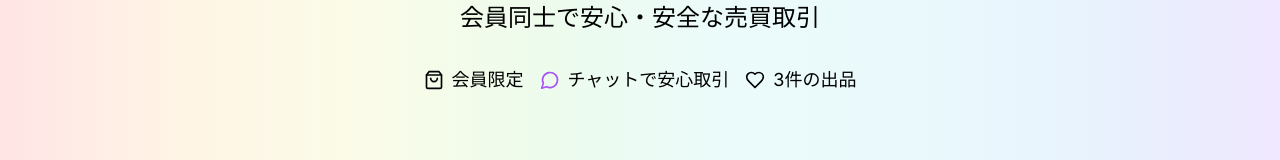
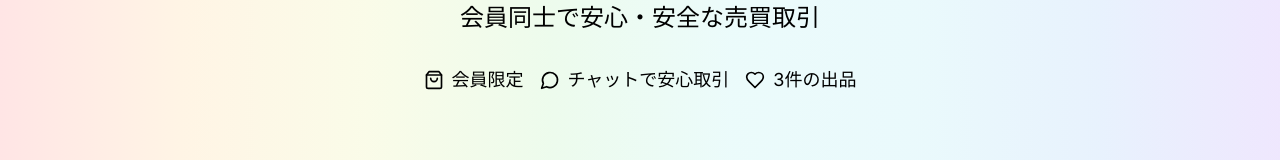
Before and after one commit to tedueda/rainbow_community, a React (Vite) app in the folder frontend/: page /marketplace in a window 1280 px wide. Shown: the part 393-553 px from the top of the page. Built offline with nearby package versions, Linux system fonts and the light colour scheme.

Commit message:
style: update MarketplacePage to use Carat chic colors (black/white/silver)

```diff
--- a/frontend/src/pages/members/MarketplacePage.tsx
+++ b/frontend/src/pages/members/MarketplacePage.tsx
@@ -282,7 +282,7 @@ const MarketplacePage: React.FC = () => {
               <span>会員限定</span>
             </div>
             <div className="flex items-center">
-              <MessageCircle className="w-5 h-5 mr-2 text-purple-500" />
+              <MessageCircle className="w-5 h-5 mr-2 text-carat-black" />
               <span>チャットで安心取引</span>
             </div>
             <div className="flex items-center">
```
Also changed, not shown: 1 other file (tests, documents, lock files or other folders).
